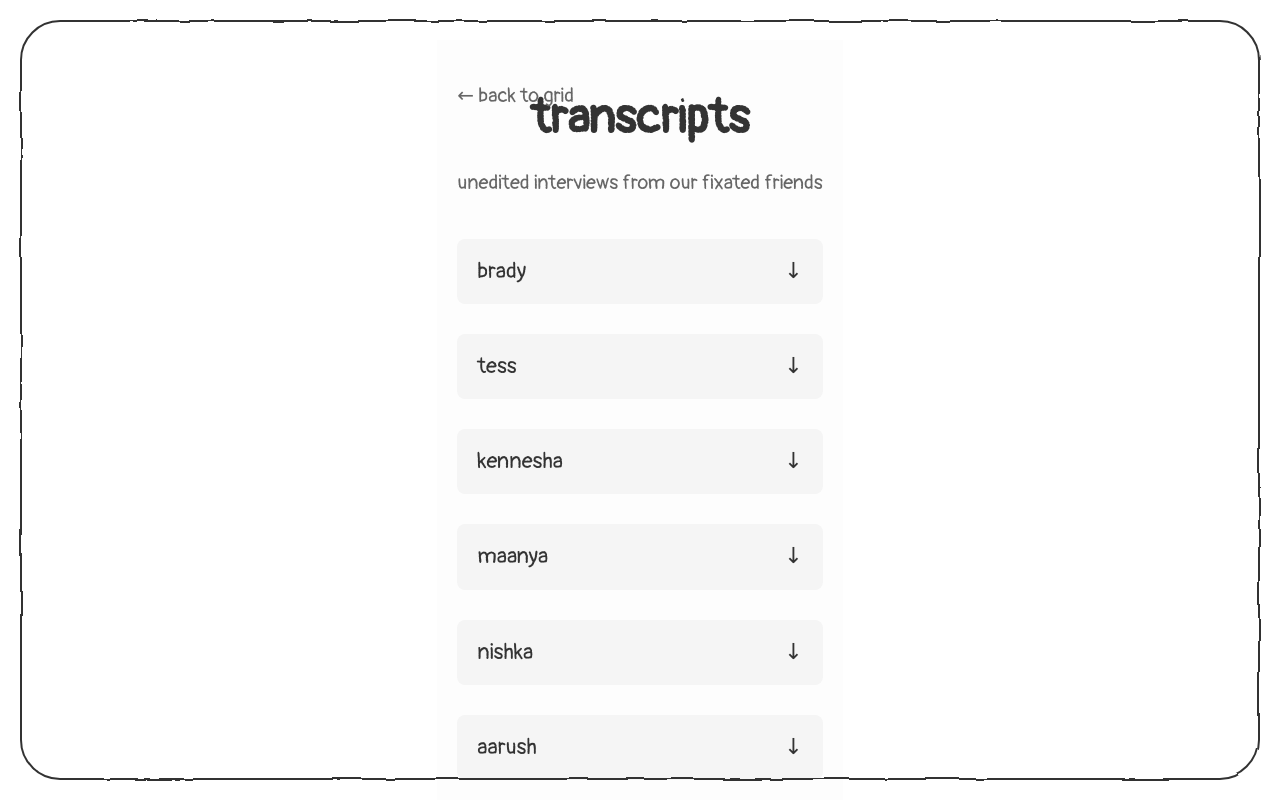
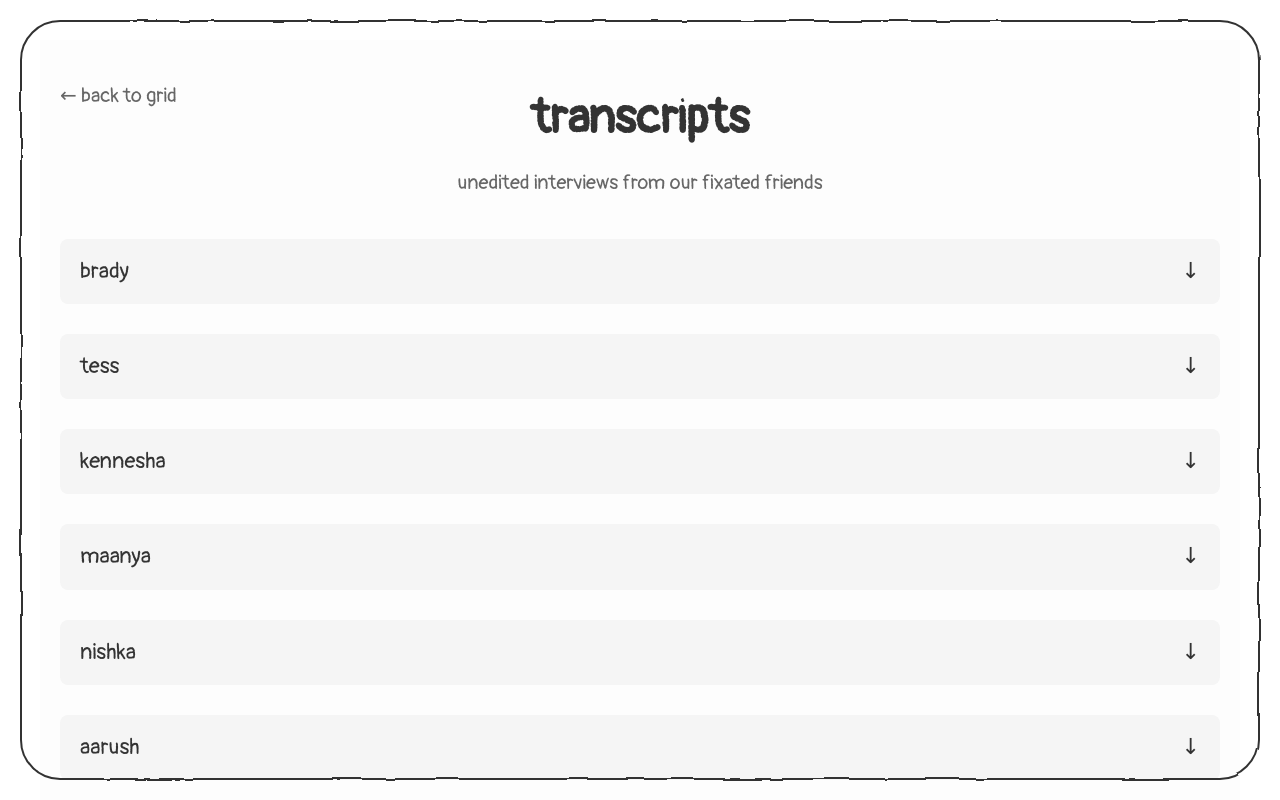
Before and after one commit to singhh5050/fixaitions, a website: page transcripts.html in a window 1280 px wide. Shown: the top 800 px of the page. Drawn offline with Linux system fonts and the light colour scheme.

Commit message:
transcripts.html making it look better

```diff
--- a/transcripts.html
+++ b/transcripts.html
@@ -22,12 +22,15 @@
             padding: 20px;
             background-color: #fdfdfd;
             position: relative;
+            width: 100%;
+            box-sizing: border-box;
         }
 
         .header {
             text-align: center;
             margin-bottom: 40px;
             padding-top: 20px;
+            width: 100%;
         }
 
         .header h1 {
@@ -59,6 +62,7 @@
         .transcript-container {
             margin-bottom: 30px;
             width: 100%;
+            box-sizing: border-box;
         }
 
         .transcript-toggle {
@@ -72,6 +76,8 @@
             justify-content: space-between;
             align-items: center;
             transition: background-color 0.2s ease;
+            width: 100%;
+            box-sizing: border-box;
         }
 
         .transcript-toggle:hover {
@@ -86,6 +92,8 @@
             display: none;
             white-space: pre-line;
             line-height: 1.6;
+            width: 100%;
+            box-sizing: border-box;
         }
 
         .transcript-content.active {
```
